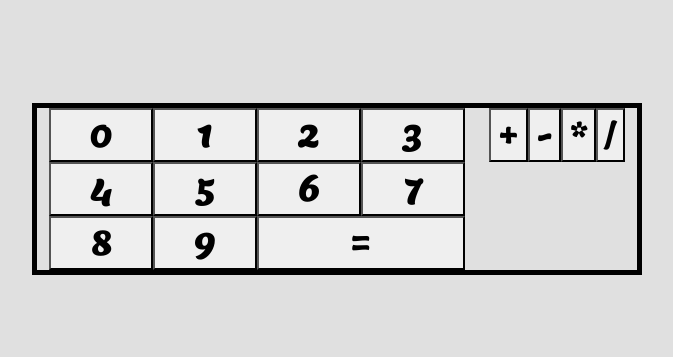
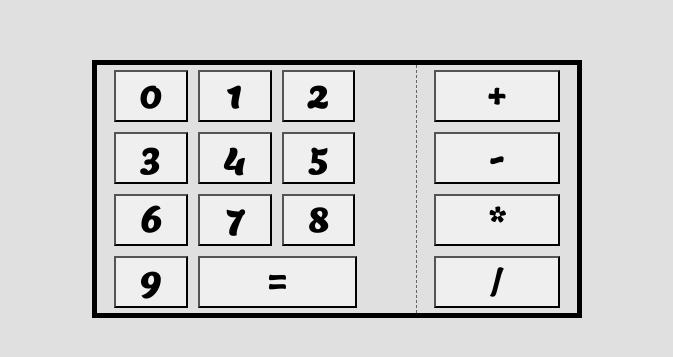
Before and after one commit to DanielKriegerS/JSCalculator, a website: page index.html in a window 1280 px wide. Shown: the part 211-568 px from the top of the page, without its empty margins (303-976 px from the left). Drawn offline with nearby package versions, Linux system fonts and the light colour scheme.

Commit message:
Reorganized items

```diff
--- a/index.html
+++ b/index.html
@@ -14,7 +14,7 @@
     <link rel="stylesheet" type="text/css" href="styles/style.css">
 </head>
 <body class="container-fluid">
-    <div id="content" class="row col-7">
+    <div id="content" class="row col-12">
 
     </div>
 
--- a/scripts/script.js
+++ b/scripts/script.js
@@ -21,7 +21,7 @@ const createButtons = () => {
     operators.forEach(operator => {
         const button = document.createElement("button");
         button.textContent = operator;
-        const classOperatorButton = "operator_button";
+        const classOperatorButton = "operator_button"; // Adicione suas próprias classes aqui
         button.classList.add(classOperatorButton);
         buttons.push(button);
     });
@@ -34,11 +34,13 @@ const createDivs = buttons => {
 
     const numericDiv = document.createElement("div");
     numericDiv.classList.add("numeric_div");
+    numericDiv.classList.add("col-8");
 
     buttons.forEach(button => numericDiv.appendChild(button));
 
     const operatorDiv = document.createElement("div");
     operatorDiv.classList.add("operator_div");
+    operatorDiv.classList.add("col-4");
 
     buttons.filter(button => button.classList.contains("operator_button"))
            .forEach(button => operatorDiv.appendChild(button));
--- a/styles/reset.css
+++ b/styles/reset.css
@@ -2,8 +2,8 @@
 
 * {
     box-sizing: border-box;
-    margin: 0 auto;
-    padding: 0 auto;
+    margin: 0 ;
+    padding: 0 ;
     font-family: 'Lemon', serif;
 }
 
--- a/styles/style.css
+++ b/styles/style.css
@@ -9,9 +9,20 @@
 }
 
 .equals_button {
-    width: 50%;
+    width: 54%;
 }
 
-.numeric_div, .operator_div {
-    width: max-content;
+.operator_div {
+    display: flex;
+    flex-direction: column;
 }
+
+.numeric_div {
+    border-right: 1px dashed rgba(20, 20, 20, .6);
+}
+
+.numeric_button,
+.equals_button,
+.operator_button {
+    margin: 5px;
+}
```
